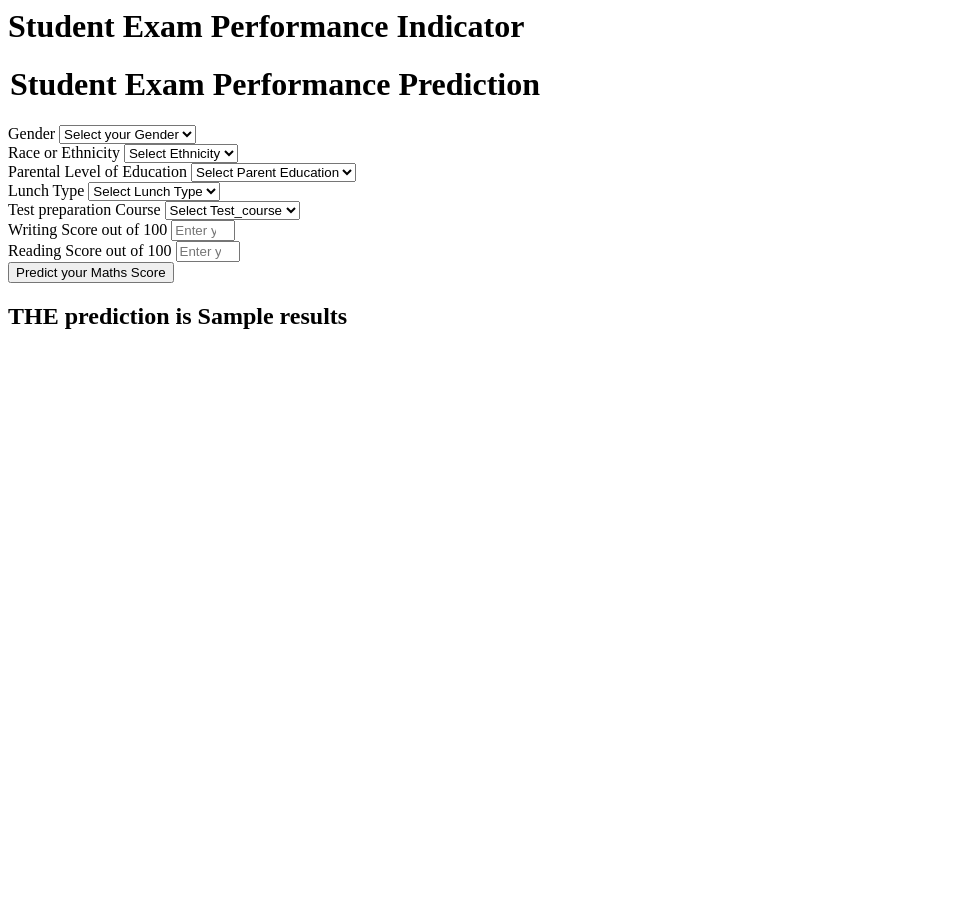
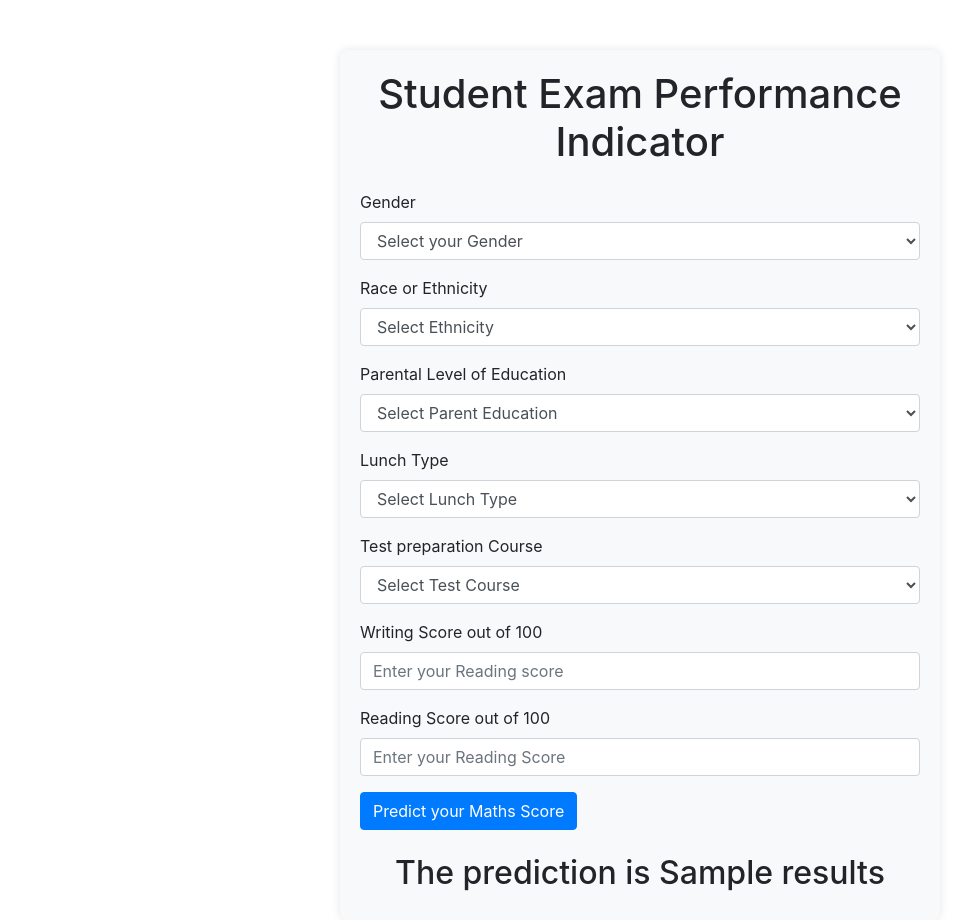
Before and after one commit to komalboyo/StudentPerformancePredictor, a Flask app: template templates/home.html in a window 1280 px wide. Shown: the whole page, without its empty margins (0-975 px from the left). Before the commit the page ends 329 px from the top, so only its background shows below. Run offline with Flask 3, Linux system fonts and the light colour scheme; the template is opened without the code that fills it: most values are stand-ins (such as "Sample title", 1, 10 or a date in 2020); some libraries are stand-ins or nearby versions.

Commit message:
Template Changes

```diff
--- a/templates/home.html
+++ b/templates/home.html
@@ -1,111 +1,115 @@
-<html>
+<html lang="en">
+<head>
+    <link rel="stylesheet" href="style.css">
+    <meta charset="UTF-8">
+    <meta name="viewport" content="width=device-width, initial-scale=1.0">
+    <link href="https://stackpath.bootstrapcdn.com/bootstrap/4.5.2/css/bootstrap.min.css" rel="stylesheet">
+    <style>
+        .mb-3 {
+            margin-bottom: 1.5rem;
+        }
+
+        .container {
+            max-width: 600px;
+            margin: auto;
+            padding: 20px;
+            background-color: #f8f9fa;
+            border-radius: 8px;
+            box-shadow: 0 0 10px rgba(0, 0, 0, 0.1);
+            margin-top: 50px;
+        }
+
+        h1 {
+            text-align: center;
+            margin-bottom: 1.5rem;
+        }
+
+        h2 {
+            text-align: center;
+            margin-top: 1.5rem;
+        }
+    </style>
+    <title>Student Exam Performance Prediction</title>
+</head>
 <body>
-    <div class="login">
-       <h1>Student Exam Performance Indicator</h1>
 
-       <form action="{{ url_for('predict_datapoint')}}" method="post">
-        <h1>
-            <legend>Student Exam Performance Prediction</legend>
-        </h1>
+<div class="container">
+    <h1>Student Exam Performance Indicator</h1>
+
+    <form action="{{ url_for('predict_datapoint') }}" method="post">
         <div class="mb-3">
             <label class="form-label">Gender</label>
-            <select class="form-control" name="gender" placeholder="Enter you Gender" required>
+            <select class="form-control" name="gender" placeholder="Enter your Gender" required>
                 <option class="placeholder" selected disabled value="">Select your Gender</option>
-                <option value="male">
-                    Male
-                </option>
-                <option value="female">
-                    Female
-                </option>
+                <option value="male">Male</option>
+                <option value="female">Female</option>
             </select>
         </div>
+
         <div class="mb-3">
             <label class="form-label">Race or Ethnicity</label>
-            <select class="form-control" name="ethnicity" placeholder="Enter you ethnicity" required>
+            <select class="form-control" name="ethnicity" placeholder="Enter your ethnicity" required>
                 <option class="placeholder" selected disabled value="">Select Ethnicity</option>
-                <option value="group A">
-                    Group A
-                </option>
-                <option value="group B">
-                    Group B
-                </option>
-                <option value="group C">
-                    Group C
-                </option>
-                <option value="group D">
-                    Group D
-                </option>
-                <option value="group E">
-                    Group E
-                </option>
+                <option value="group A">Group A</option>
+                <option value="group B">Group B</option>
+                <option value="group C">Group C</option>
+                <option value="group D">Group D</option>
+                <option value="group E">Group E</option>
             </select>
         </div>
+
         <div class="mb-3">
             <label class="form-label">Parental Level of Education</label>
-            <select class="form-control" name="parental_level_of_education"
-                placeholder="Enter you Parent Education" required>
+            <select class="form-control" name="parental_level_of_education" placeholder="Enter your Parent Education" required>
                 <option class="placeholder" selected disabled value="">Select Parent Education</option>
-                <option value="associate's degree">
-                    associate's degree
-                </option>
-                <option value="bachelor's degree">
-                    bachelor's degree
-                </option>
-                <option value="high school">
-                    high school
-                </option>
-                <option value="master's degree">
-                    master's degree
-                </option>
-                <option value="some college">
-                    some college
-                </option>
-                <option value="some high school">
-                    some high school
-                </option>
+                <option value="associate's degree">Associate's Degree</option>
+                <option value="bachelor's degree">Bachelor's Degree</option>
+                <option value="high school">High School</option>
+                <option value="master's degree">Master's Degree</option>
+                <option value="some college">Some College</option>
+                <option value="some high school">Some High School</option>
             </select>
         </div>
+
         <div class="mb-3">
             <label class="form-label">Lunch Type</label>
-            <select class="form-control" name="lunch" placeholder="Enter you Lunch" required>
+            <select class="form-control" name="lunch" placeholder="Enter your Lunch" required>
                 <option class="placeholder" selected disabled value="">Select Lunch Type</option>
-                <option value="free/reduced">
-                    free/reduced
-                </option>
-                <option value="standard">
-                    standard
-                </option>
+                <option value="free/reduced">Free/Reduced</option>
+                <option value="standard">Standard</option>
             </select>
         </div>
+
         <div class="mb-3">
             <label class="form-label">Test preparation Course</label>
-            <select class="form-control" name="test_preparation_course" placeholder="Enter you Course"
-                required>
-                <option class="placeholder" selected disabled value="">Select Test_course</option>
-                <option value="none">
-                    None
-                </option>
-                <option value="completed">
-                    Completed
-                </option>
+            <select class="form-control" name="test_preparation_course" placeholder="Enter your Course" required>
+                <option class="placeholder" selected disabled value="">Select Test Course</option>
+                <option value="none">None</option>
+                <option value="completed">Completed</option>
             </select>
         </div>
+
         <div class="mb-3">
             <label class="form-label">Writing Score out of 100</label>
-            <input class="form-control" type="number" name="reading_score"
-                placeholder="Enter your Reading score" min='0' max='100' />
+            <input class="form-control" type="number" name="reading_score" placeholder="Enter your Reading score" min="0" max="100" />
         </div>
+
         <div class="mb-3">
             <label class="form-label">Reading Score out of 100</label>
-            <input class="form-control" type="number" name="writing_score"
-                placeholder="Enter your Reading Score" min='0' max='100' />
+            <input class="form-control" type="number" name="writing_score" placeholder="Enter your Reading Score" min="0" max="100" />
         </div>
+
         <div class="mb-3">
             <input class="btn btn-primary" type="submit" value="Predict your Maths Score" required />
         </div>
     </form>
-    <h2>
-       THE  prediction is {{results}}
-    </h2>
-   <body>
+
+    <h2>The prediction is {{ results }}</h2>
+</div>
+
+<script src="https://code.jquery.com/jquery-3.5.1.slim.min.js"></script>
+<script src="https://cdn.jsdelivr.net/npm/@popperjs/core@2.9.2/dist/umd/popper.min.js"></script>
+<script src="https://stackpath.bootstrapcdn.com/bootstrap/4.5.2/js/bootstrap.min.js"></script>
+
+</body>
 </html>
```
Also changed, not shown: templates/index.html (+55 -1 lines).
